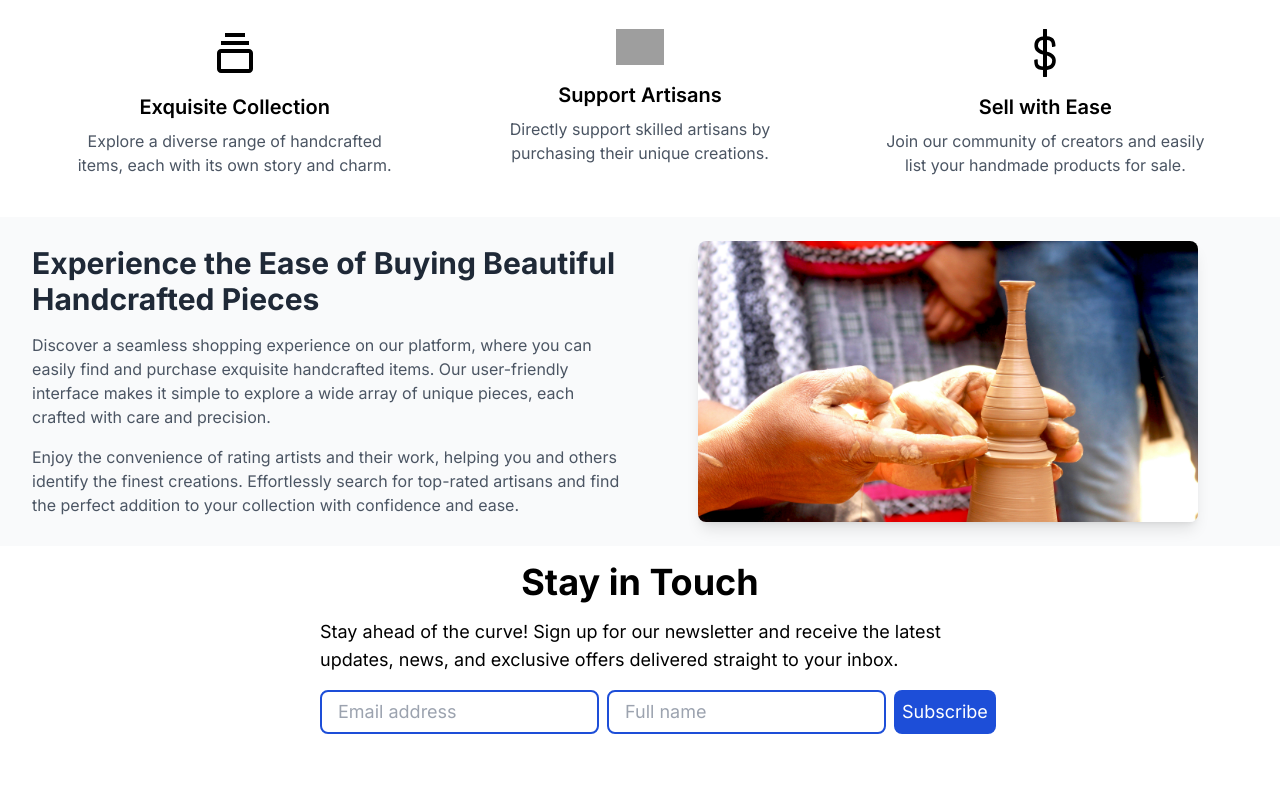
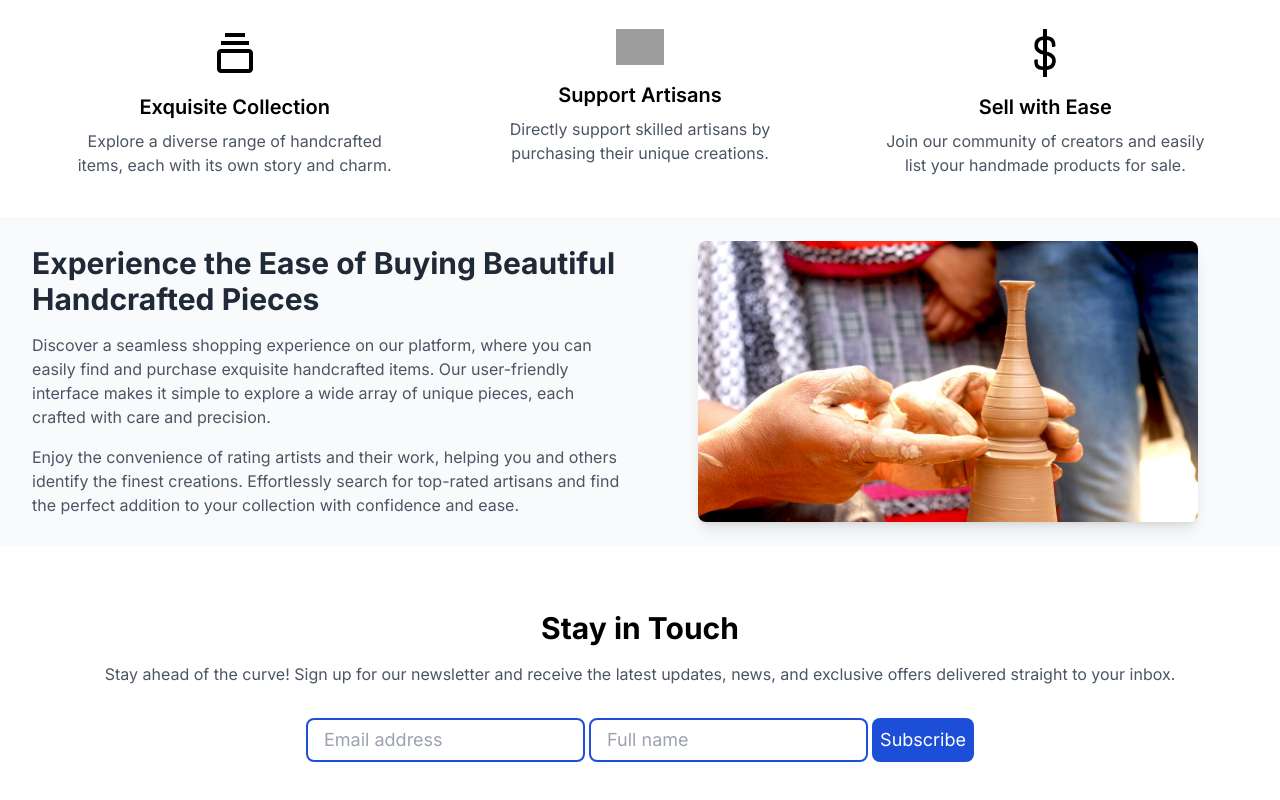
Before and after one commit to AbelAguilarAguirre/handcrafted-haven, a Next.js app: page / in a window 1280 px wide. Shown: the part 1071-1871 px from the top of the page. Before the commit the page ends 1821 px from the top, so only its background shows below. Built offline with nearby package versions, Linux system fonts and the light colour scheme; grey boxes are pictures that could not be loaded.

Commit message:
Updated subscribe css to match other components on page

```diff
--- a/src/app/ui/subscribe.tsx
+++ b/src/app/ui/subscribe.tsx
@@ -1,14 +1,14 @@
 export default function Subscribe() {
     return (
-        <div className="max-w-xs md:max-w-2xl py-4 px-4 mx-auto">
-            <h3 className="text-4xl font-bold text-center">Stay in Touch</h3>
-            <p className="text-lg my-4">Stay ahead of the curve! Sign up for our newsletter and receive the latest updates, news, and exclusive offers delivered straight to your inbox.</p>
-            <form className="md:flex md:gap-2 md:justify-around text-lg">
+        <div className="container pt-16 pb-4 px-8 mx-auto text-center">
+            <h3 className="text-3xl font-bold">Stay in Touch</h3>
+            <p className="mt-4 text-gray-600">Stay ahead of the curve! Sign up for our newsletter and receive the latest updates, news, and exclusive offers delivered straight to your inbox.</p>
+            <form className="py-8 max-w-2xl mx-auto md:flex md:justify-around text-lg">
                 <label htmlFor="email" hidden>Email address</label>
-                <input id="email" type="text" placeholder="Email address" className="w-full mb-2 py-2 md:py-0 md:my-0 md:w-auto pl-4 border-solid border-blue-700 border-2 rounded-lg focus:bg-blue-50 focus:outline-none"/>
+                <input id="email" type="text" placeholder="Email address" className="w-full mb-2 py-2 md:py-0 pl-4 md:my-0 md:w-auto border-solid border-blue-700 border-2 rounded-lg focus:bg-blue-50 focus:outline-none"/>
                 <label htmlFor="name" hidden>Full name</label>
-                <input id="name" type="text" placeholder="Full name" className="w-full mb-2 py-2 md:py-0 md:my-0 md:w-auto pl-4 border-solid border-blue-700 focus:bg-blue-50 focus:outline-none border-2 rounded-lg"/>
-                <input type="submit" value="Subscribe" className="w-full bg-blue-700 py-2 px-2 text-white rounded-lg cursor-pointer"/>
+                <input id="name" type="text" placeholder="Full name" className="w-full mb-2 py-2 md:py-0 pl-4 md:my-0 md:w-auto border-solid border-blue-700 focus:bg-blue-50 focus:outline-none border-2 rounded-lg"/>
+                <input type="submit" value="Subscribe" className="w-full md:w-auto py-2 px-2 bg-blue-700 text-white rounded-lg cursor-pointer"/>
             </form>
         </div>
     );
```
